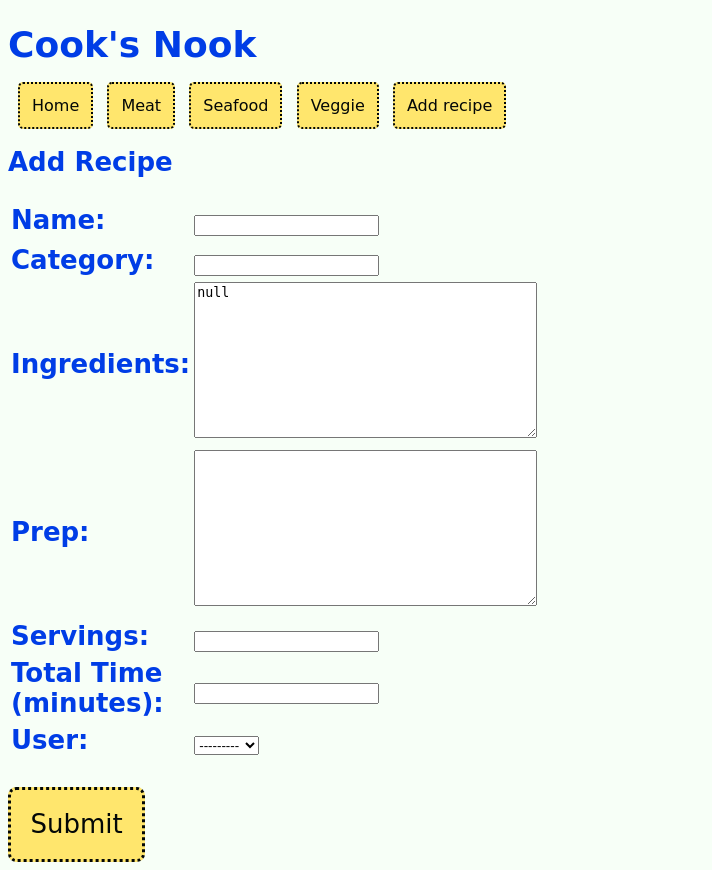
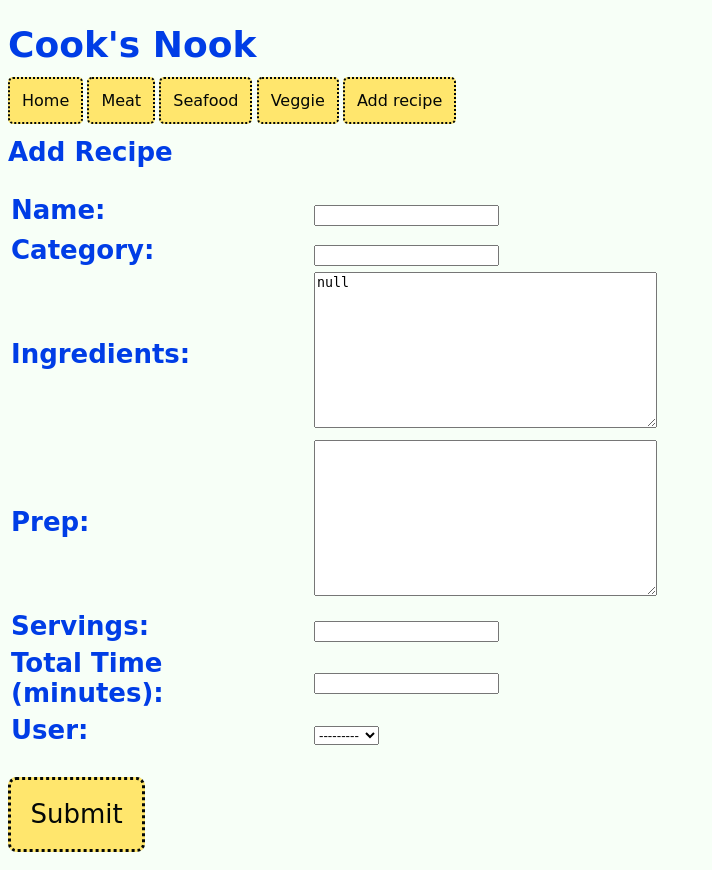
Before and after one commit to aggiewb/cooks-nook, a Django app: page /recipe/newrecipe/ in a window 1280 px wide. Shown: the whole page, without its empty margins (0-712 px from the left). Run offline with Django 3.2, Linux system fonts and the light colour scheme; the visitor is signed in with stand-in values (Sample User, id 1); data comes from the database, SQL or seed files in the repository; some web fonts are replaced.

Commit message:
Update style padding and p width

```diff
--- a/cooks_nook/recipe/static/style.css
+++ b/cooks_nook/recipe/static/style.css
@@ -31,11 +31,12 @@
 }
 
 nav ul, p, aside, footer, nav li, .submit{
-    padding: 0.3125em; /* 5px */
+    padding-top: 0.3125em; /* 5px */
 }
 
 nav ul{
     list-style-type: none;
+    padding: 0;
 }
 
 nav li{
@@ -62,7 +63,7 @@
 }
 
 .new_form table, td, p{
-    width: 40%;
+    width: 60%;
 }
 
 .new_form table th, .new_form table td{
```
